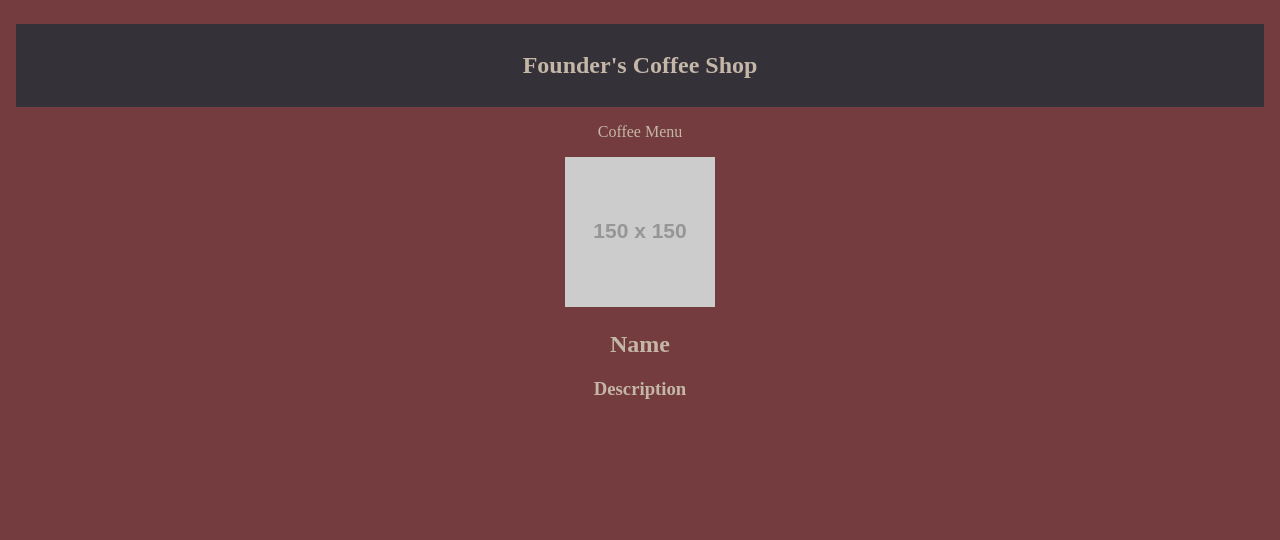
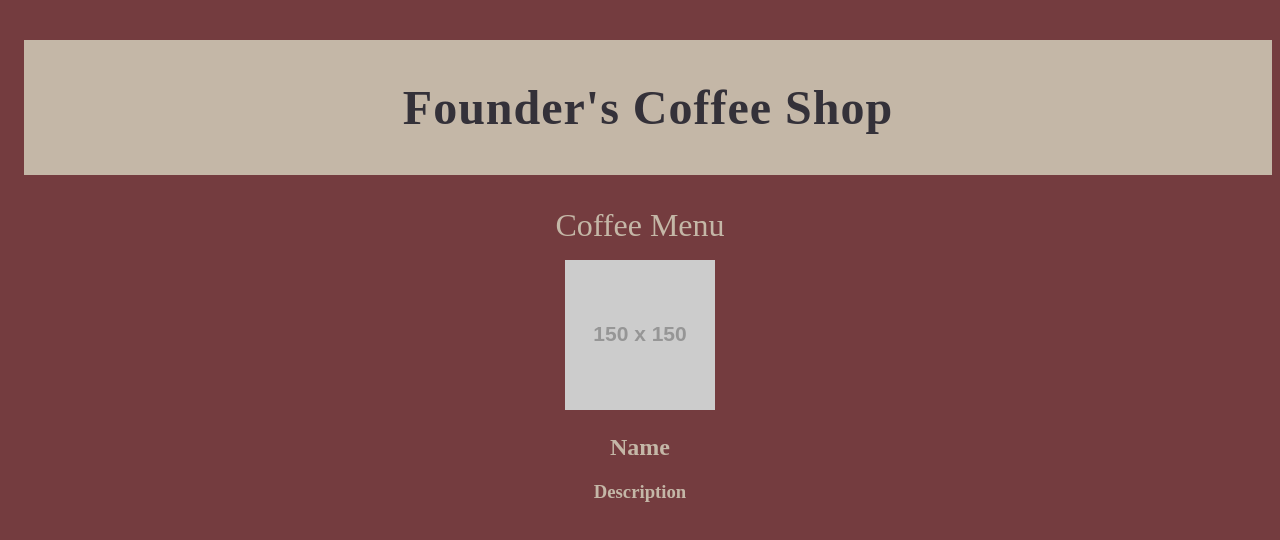
Before and after one commit to mplisco/Coffee_Shop, a plain HTML site: page index.html in a window 1280 px wide. Drawn offline with Linux system fonts and the light colour scheme; no server answers; placeholder pictures from the web are drawn by us.

Commit message:
update html

```diff
--- a/index.html
+++ b/index.html
@@ -10,7 +10,7 @@
 
 <body>
   <header>
-    <h2>Founder's Coffee Shop</h2>
+    <h1>Founder's Coffee Shop</h1>
   </header>
   <!--Coffee Menu-->
   <div id="coffee-menu">Coffee Menu</div>
--- a/styles.css
+++ b/styles.css
@@ -11,16 +11,25 @@ body {
   header {
     padding: 0.5rem;
     width: 100%;
-    color: #c4b7a7;
-    background-color: #343139;
+    color: #343139;
+    background-color: #c4b7a7;
+    font-size: 1.5rem;
+    font-weight: bold;
+    text-align: center;
+    letter-spacing: 1px;
+    margin-bottom: 1rem;
+    margin-top: 1rem;
+    margin-left: auto;
+    margin-right: auto;
   }
 
   #coffee-menu {
     display: flex;
   overflow-x: auto;
   margin: 1rem 0;
-  max-width: calc(100vw - 2rem);
+  max-width: calc(1000vw - 1rem);
   color: #c4b7a7;
+  font-size: 2rem;
  }
 
 #coffee-menu img {
```
